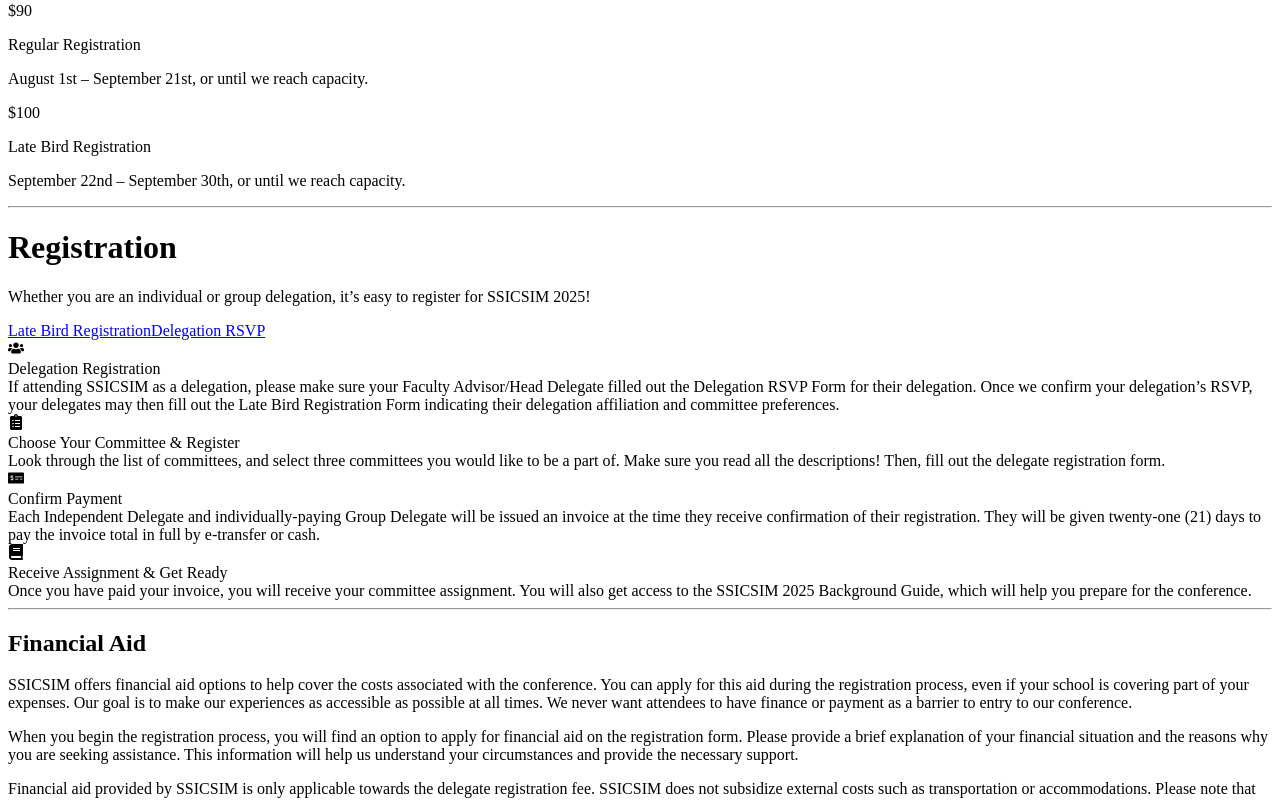
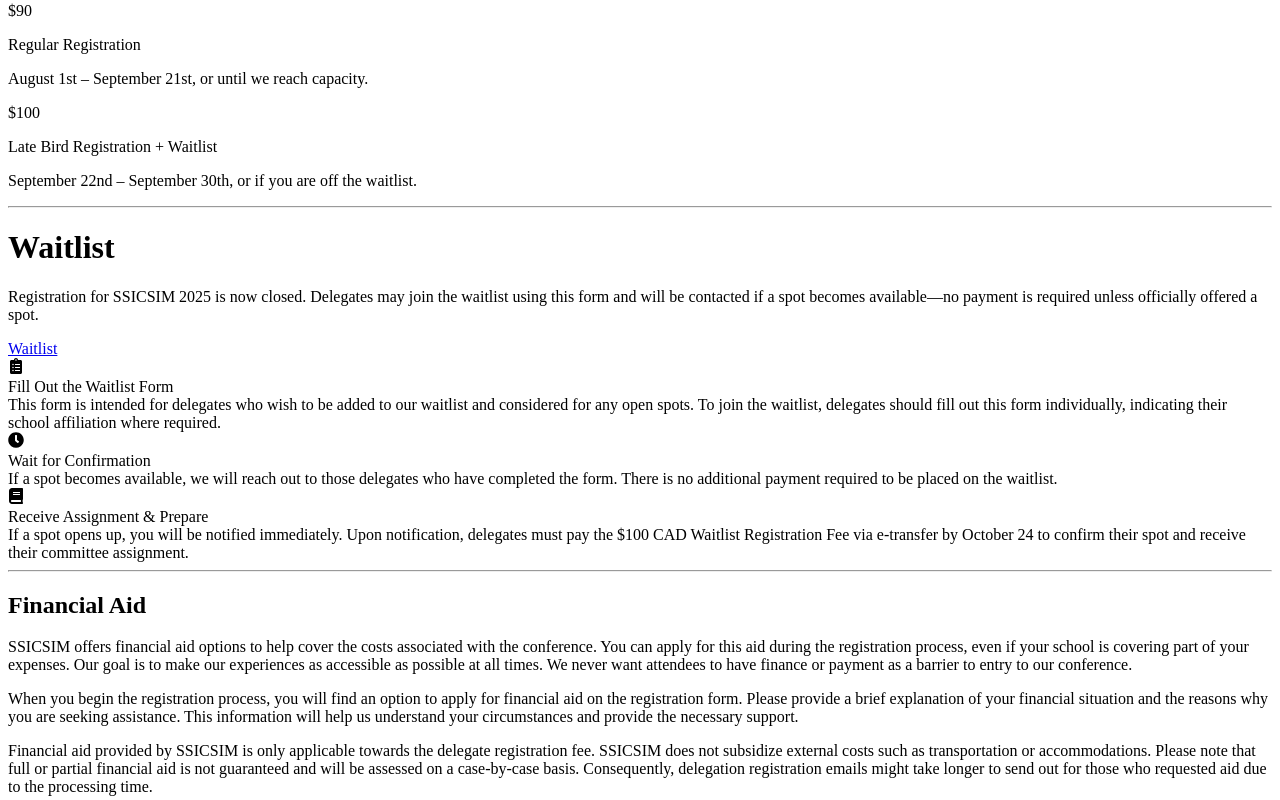
Before and after one commit to SSICSIM/ssicsim, a Next.js app: page /register in a window 1280 px wide. Shown: the part 573-1373 px from the top of the page. Built offline with nearby package versions, Linux system fonts and the light colour scheme.

Commit message:
waitlist added

```diff
--- a/src/components/RegistrationStep.tsx
+++ b/src/components/RegistrationStep.tsx
@@ -18,10 +18,10 @@
 
       {/* Title and Description */}
       <div className="flex flex-col justify-center w-full md:w-[80%] h-full">
-        <div className="font-regular text-2xl md:text-3xl font-nunito break-words">
+        <div className="font-regular text-center md:text-left text-2xl md:text-3xl font-nunito break-words">
           {title}
         </div>
-        <div className="font-light font-dm-sans text-sm break-words pt-4">
+        <div className="font-light text-center md:text-left font-dm-sans text-sm break-words pt-4">
           {description}
         </div>
       </div>
--- a/src/pages/register.tsx
+++ b/src/pages/register.tsx
@@ -1,10 +1,5 @@
 import RegistrationStep from "../components/RegistrationStep";
-import {
-  FaUsers,
-  FaClipboardList,
-  FaMoneyCheckAlt,
-  FaBook,
-} from "react-icons/fa"; // Import icons from React Icons
+import { FaClipboardList, FaClock, FaBook } from "react-icons/fa"; // Import icons from React Icons
 import { CF_DOMAIN } from "../utils/consts";
 
 const Register = () => {
@@ -60,9 +55,11 @@
             {/* Late Bird Pricing */}
             <div className="bg-[#A3841D] text-white p-6 rounded-lg shadow-lg flex flex-col justify-center items-center">
               <p className="text-6xl font-bold">$100</p>
-              <p className="text-lg font-nunito mt-4">Late Bird Registration</p>
+              <p className="text-lg font-nunito mt-4">
+                Late Bird Registration + Waitlist
+              </p>
               <p className="text-sm font-light mt-2">
-                September 22nd – September 30th, or until we reach capacity.
+                September 22nd – September 30th, or if you are off the waitlist.
               </p>
             </div>
           </div>
@@ -73,74 +70,60 @@
 
         {/* Registration Section */}
         <div className="relative z-10 flex justify-center max-w-[3000px] mx-auto">
-          <div className="grid grid-cols-1 lg:grid-cols-2 grid-rows-4 md:w-[90%] min-h-[100%]">
+          <div className="grid grid-cols-1 lg:grid-cols-2 grid-rows-3 md:w-[90%] min-h-[100%]">
             {/* First Column (Spanning All Rows) */}
-            <div className="row-span-4 p-6 flex flex-col justify-center">
-              <h1 className="text-4xl md:text-7xl font-bold font-nunito lg:ml-6">
-                Registration
+            <div className="row-span-3 p-6 flex flex-col justify-center">
+              <h1 className="text-4xl md:text-7xl font-bold font-nunito lg:ml-6 ">
+                Waitlist
               </h1>
               <p className="text-gray-700 text-2xl font-dm-sans font-light w-[80vw] lg:w-[30vw] lg:ml-6 pt-2">
-                Whether you are an individual or group delegation, it’s easy to
-                register for SSICSIM 2025!
+                Registration for SSICSIM 2025 is now closed. Delegates may join
+                the waitlist using this form and will be contacted if a spot
+                becomes available—no payment is required unless officially
+                offered a spot.
               </p>
 
               {/* Buttons */}
-              <div className="flex gap-4 mt-6 md:ml-6">
+              <div className="flex gap-4 mt-6 lg:ml-6">
                 <a
                   href="https://docs.google.com/forms/d/e/1FAIpQLSc_GvoYq_1N5WmPg7UH048-OdMSZTlzSGuHwh8YZIsy2K7rXQ/formResponse"
                   target="_blank"
                   rel="noopener noreferrer"
                   className="bg-[#A3841D] text-white px-6 py-3 rounded-lg font-dm-sans text-lg hover:bg-[#8a6f1b] transition-colors"
                 >
-                  Late Bird Registration
-                </a>
-                <a
-                  href="https://docs.google.com/forms/d/e/1FAIpQLSduLLlMb5D1-NwLzUlN2PAxgLH3b-6EeFAigwAu-mRw79CULg/viewform"
-                  target="_blank"
-                  rel="noopener noreferrer"
-                  className="bg-[#A3841D] text-white px-6 py-3 rounded-lg font-dm-sans text-lg hover:bg-[#8a6f1b] transition-colors"
-                >
-                  Delegation RSVP
+                  Waitlist
                 </a>
               </div>
             </div>
-            {/* Second Column - Row 1 */}
             <div className="pt-6">
               <RegistrationStep
-                title="Delegation Registration"
-                description="If attending SSICSIM as a delegation, please make sure your Faculty Advisor/Head Delegate filled out the Delegation RSVP Form for their delegation. Once we confirm your delegation’s RSVP, your delegates may then fill out the Late Bird Registration Form indicating their delegation affiliation and committee preferences."
+                title="Fill Out the Waitlist Form"
+                description="This form is intended for delegates who wish to be added to our waitlist and considered for any open spots. To join the waitlist, delegates should fill out this form individually, indicating their school affiliation where required."
                 icon={
-                  <FaUsers className="w-[30px] h-[30px] md:w-[50px] md:h-[50px]" />
-                } // Delegation icon
+                  <FaClipboardList className="w-[30px] h-[30px] md:w-[50px] md:h-[50px]" />
+                }
               />
             </div>
+
             <div className="pt-6">
               <RegistrationStep
-                title="Choose Your Committee & Register"
-                description="Look through the list of committees, and select three committees you would like to be a part of. Make sure you read all the descriptions! Then, fill out the delegate registration form."
+                title="Wait for Confirmation"
+                description="If a spot becomes available, we will reach out to those delegates who have completed the form. There is no additional payment required to be placed on the waitlist."
                 icon={
-                  <FaClipboardList className="w-[30px] h-[30px] md:w-[50px] md:h-[50px]" />
-                } // Committee selection icon
+                  <FaClock className="w-[30px] h-[30px] md:w-[50px] md:h-[50px]" />
+                }
               />
             </div>
+
             <div className="pt-6">
               <RegistrationStep
-                title="Confirm Payment"
-                description="Each Independent Delegate and individually-paying Group Delegate will be issued an invoice at the time they receive confirmation of their registration. They will be given twenty-one (21) days to pay the invoice total in full by e-transfer or cash."
+                title="Receive Assignment & Prepare"
+                description="If a spot opens up, you will be notified immediately. Upon notification, delegates must pay the $100 CAD Waitlist Registration Fee via e-transfer by October 24 to confirm their spot and receive their committee assignment."
                 icon={
-                  <FaMoneyCheckAlt className="w-[30px] h-[30px] md:w-[50px] md:h-[50px]" />
-                } // Payment confirmation icon
+                  <FaBook className="w-[30px] h-[30px] md:w-[50px] md:h-[50px]" />
+                }
               />
             </div>
-            <div className="pt-6">
-              <RegistrationStep
-                title="Receive Assignment & Get Ready"
-                description="Once you have paid your invoice, you will receive your committee assignment. You will also get access to the SSICSIM 2025 Background Guide, which will help you prepare for the conference."
-                icon={
-                  <FaBook className="w-[30px] h-[30px] md:w-[50px] md:h-[50px]" />
-                } // Assignment and preparation icon
-              />
-            </div>{" "}
           </div>
         </div>
         <hr className="border-t-2 border-gray-300 my-10" />
```
